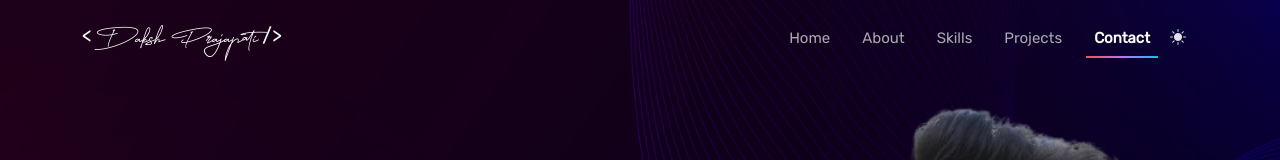
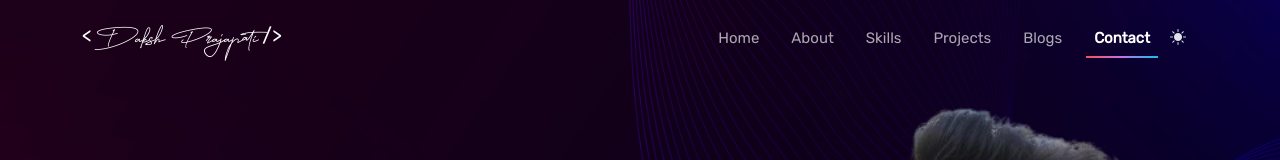
Before and after one commit to Daksh902/DPs-Portfolio, a website: page public/index.html in a window 1280 px wide. Shown: the top 160 px of the page. Drawn offline with Linux system fonts and the light colour scheme.

Commit message:
Update index.html

```diff
--- a/public/index.html
+++ b/public/index.html
@@ -88,7 +88,7 @@
                             <li class="nav-item" data-aos="fade-down" data-aos-delay="600" data-bs-dismiss="offcanvas"><a href="#about" class="nav-link">About</a></li>
                             <li class="nav-item" data-aos="fade-down" data-aos-delay="700" data-bs-dismiss="offcanvas" ><a href="#skills" class="nav-link">Skills</a></li>
                             <li class="nav-item" data-aos="fade-down" data-aos-delay="800" data-bs-dismiss="offcanvas"><a href="#projects" class="nav-link">Projects</a></li>
-                            <!-- <li class="nav-item" data-aos="fade-down" data-aos-delay="900" data-bs-dismiss="offcanvas"><a href="#blogs" class="nav-link">Blogs</a></li> -->
+                         <li class="nav-item" data-aos="fade-down" data-aos-delay="900" data-bs-dismiss="offcanvas"><a href="https://drive.google.com/file/d/1CMdsBBB-lRcENLGfWfHpRYUKPIpCT9OE/view?usp=drive_link" class="nav-link">Blogs</a></li>
                             <li class="nav-item" data-aos="fade-down" data-aos-delay="1000" data-bs-dismiss="offcanvas"><a href="#contact" class="nav-link">Contact</a></li>
                         </ul>
                     </div>
```
